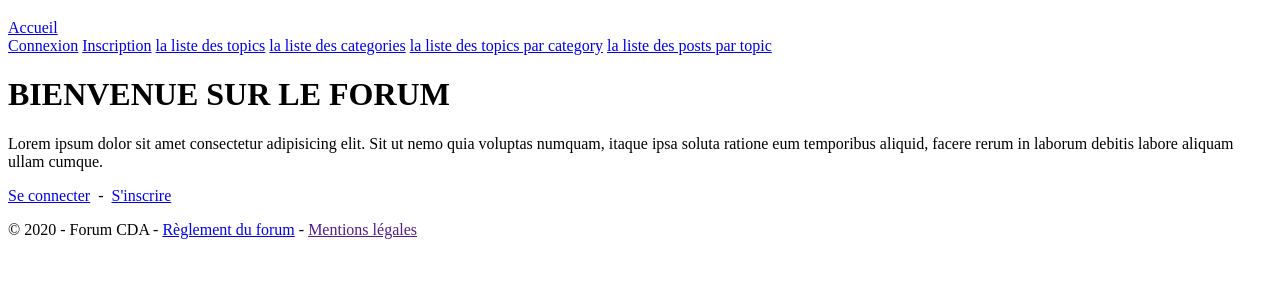
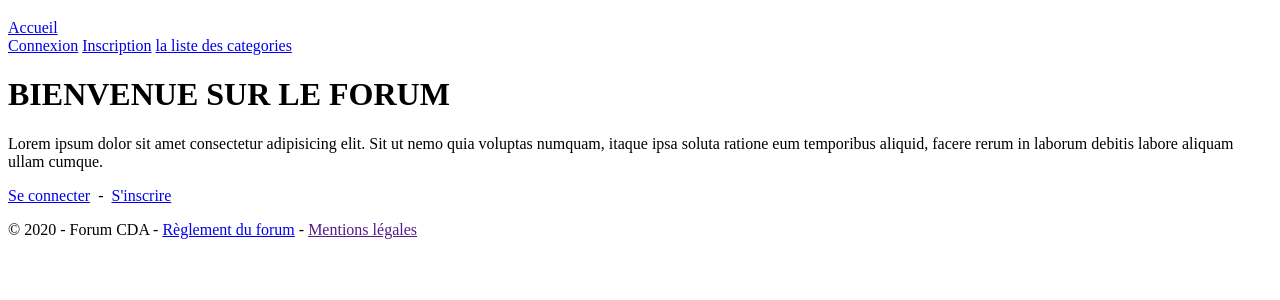
Before and after one commit to Zicka67/forumPlateau, a PHP site: page / in a window 1280 px wide. Shown: the top 300 px of the page. Run offline with PHP 8.4, Linux system fonts and the light colour scheme; some libraries are stand-ins or nearby versions.

Commit message:
Delete usless links

```diff
--- a/view/layout.php
+++ b/view/layout.php
@@ -42,10 +42,7 @@
                             ?>
                             <a href="./view/security/login.php">Connexion</a>
                             <a href="./view/security/register.php">Inscription</a>
-                            <a href="index.php?ctrl=forum&action=listTopics">la liste des topics</a>
-                            <a href="index.php?ctrl=forum&action=listCategory">la liste des categories</a>
-                            <a href="index.php?ctrl=forum&action=listTopicsByCategory">la liste des topics par category</a>
-                            <a href="index.php?ctrl=forum&action=listPostByTopic">la liste des posts par topic</a>
+                            <a href="index.php?ctrl=forum&action=listCategories">la liste des categories</a>
                         <?php
                         }
 
```
